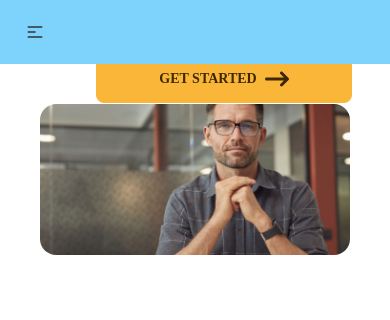
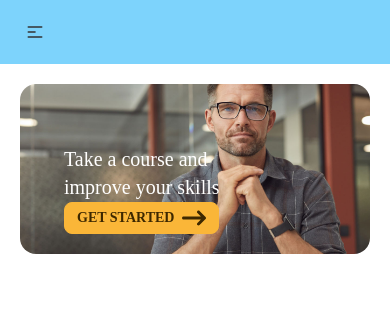
Before and after one commit to HasibAliOpu/Courseia, a React (Create React App) app: page / in a window 390 px wide. Shown: the top 320 px of the page. Built offline with nearby package versions, Linux system fonts and the light colour scheme; no server answers; a web font is replaced by a local one.

Commit message:
banner responsive done

```diff
--- a/src/Components/Home/Banner/Banner.js
+++ b/src/Components/Home/Banner/Banner.js
@@ -1,25 +1,25 @@
 import React from "react";
 import { faArrowRightLong } from "@fortawesome/free-solid-svg-icons";
 import { FontAwesomeIcon } from "@fortawesome/react-fontawesome";
-import { Link } from "react-router-dom";
+import { Link as a } from "react-router-dom";
 import bg from "../../../assets/banner.jpg";
 
 const Banner = () => {
   return (
     <div>
-      <div id="#banner" className="p-10 relative">
+      <div id="#banner" className="p-5 lg:p-10 relative">
         <img src={bg} alt="banner" className=" rounded-2xl" />
-        <span className="absolute bottom-48 left-24 text-5xl text-white">
+        <span className="absolute bottom-10 lg:bottom-48 left-16 lg:left-24 text-xl lg:text-5xl text-white">
           <h1>
             Take a course and <br /> improve your skills
           </h1>
-          <Link to={"/"} className="btn btn-warning btn-wide">
+          <a href={"#courses"} className="btn btn-warning btn-sm lg:btn-wide">
             Get Started{" "}
             <FontAwesomeIcon
               className="pl-2 text-2xl"
               icon={faArrowRightLong}
             />
-          </Link>
+          </a>
         </span>
       </div>
     </div>
```
